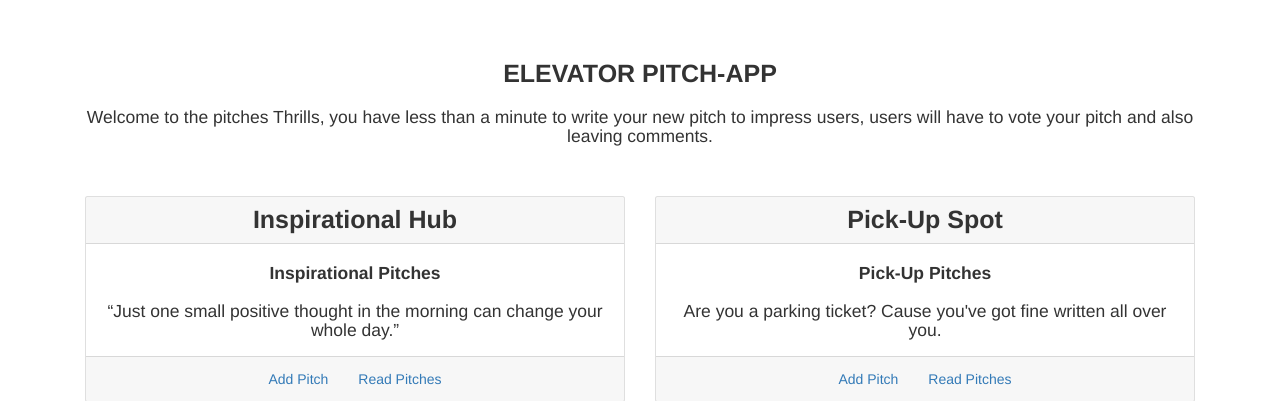
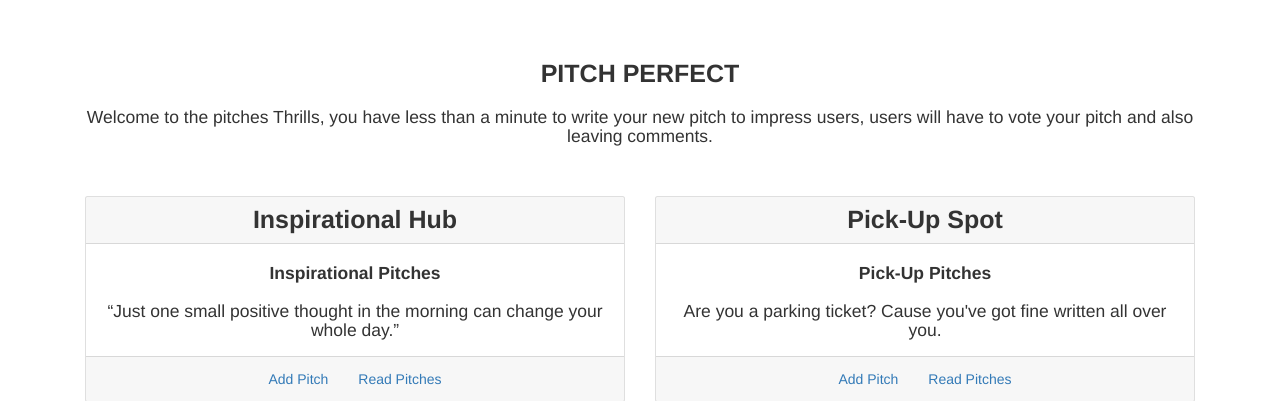
Before and after one commit to Brigid-Chepkemoi/Elevator-pitch, a Flask app: page / in a window 1280 px wide. Shown: the part 62-463 px from the top of the page. Run offline with Flask 2, Linux system fonts and the light colour scheme; some libraries are stand-ins or nearby versions.

```diff
--- a/app/auth/views.py
+++ b/app/auth/views.py
@@ -33,7 +33,7 @@ def register():
         db.session.add(user)
         db.session.commit()
 
-        mail_message("Welcome to Elevator PItch Hub!", "email/welcome_user", user.email, user=user)
+        mail_message("Welcome to PITCH PERFECT!", "email/welcome_user", user.email, user=user)
 
         title = "New Account"
 
--- a/app/main/views.py
+++ b/app/main/views.py
@@ -13,7 +13,7 @@ def index():
 
     '''
     message = "Hello"
-    title = 'ELEVATOR PITCH-APP'
+    title = 'PITCH PERFECT'
     return render_template('index.html', message=message, title=title)
 
 
--- a/app/templates/base.html
+++ b/app/templates/base.html
@@ -7,7 +7,7 @@
     <meta charset="utf-8"> {% if title %}
     <title> {{ title }}</title>
     {% else %}
-    <title> Welcome to ELEVATOR PITCH-APP::</title>
+    <title> Welcome to PITCH PERFECT PITCH-APP::</title>
     {% endif %}
 </head>
 
--- a/app/templates/categories.html
+++ b/app/templates/categories.html
@@ -37,4 +37,5 @@
         </div>
         {% endblock %}
 
+
 </body>
--- a/app/templates/email/welcome_user.txt
+++ b/app/templates/email/welcome_user.txt
@@ -1,6 +1,6 @@
 Hello ;
 
-Welcome to Elevator-Pitch App
+Welcome to PITCH PERFECT App
 
 Thanks for signing up for our application.
 Feel free to add your Pitch and leave comments too.
--- a/app/templates/index.html
+++ b/app/templates/index.html
@@ -4,7 +4,7 @@
 <body>
     <br>
     <div class="container">
-        <h1 class="text-center fs-1 fw-bold">ELEVATOR PITCH-APP</h1>
+        <h1 class="text-center fs-1 fw-bold">PITCH PERFECT</h1>
         <h3 class="text-center fs-3">Welcome to the pitches Thrills, you have less than a minute to write your new pitch to impress users, users will have to vote your pitch and also leaving comments.</h3>
     </div>
     <br>
```
